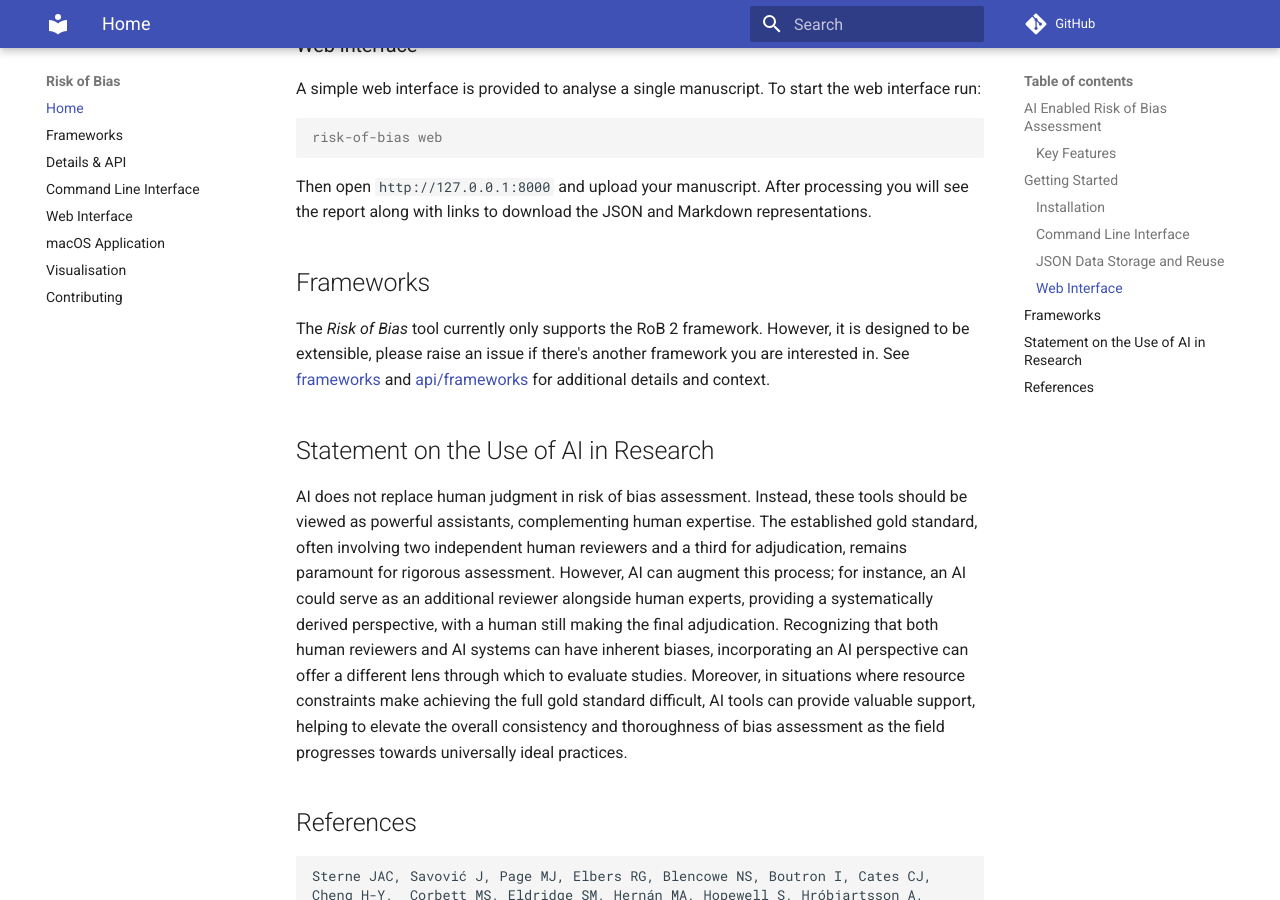
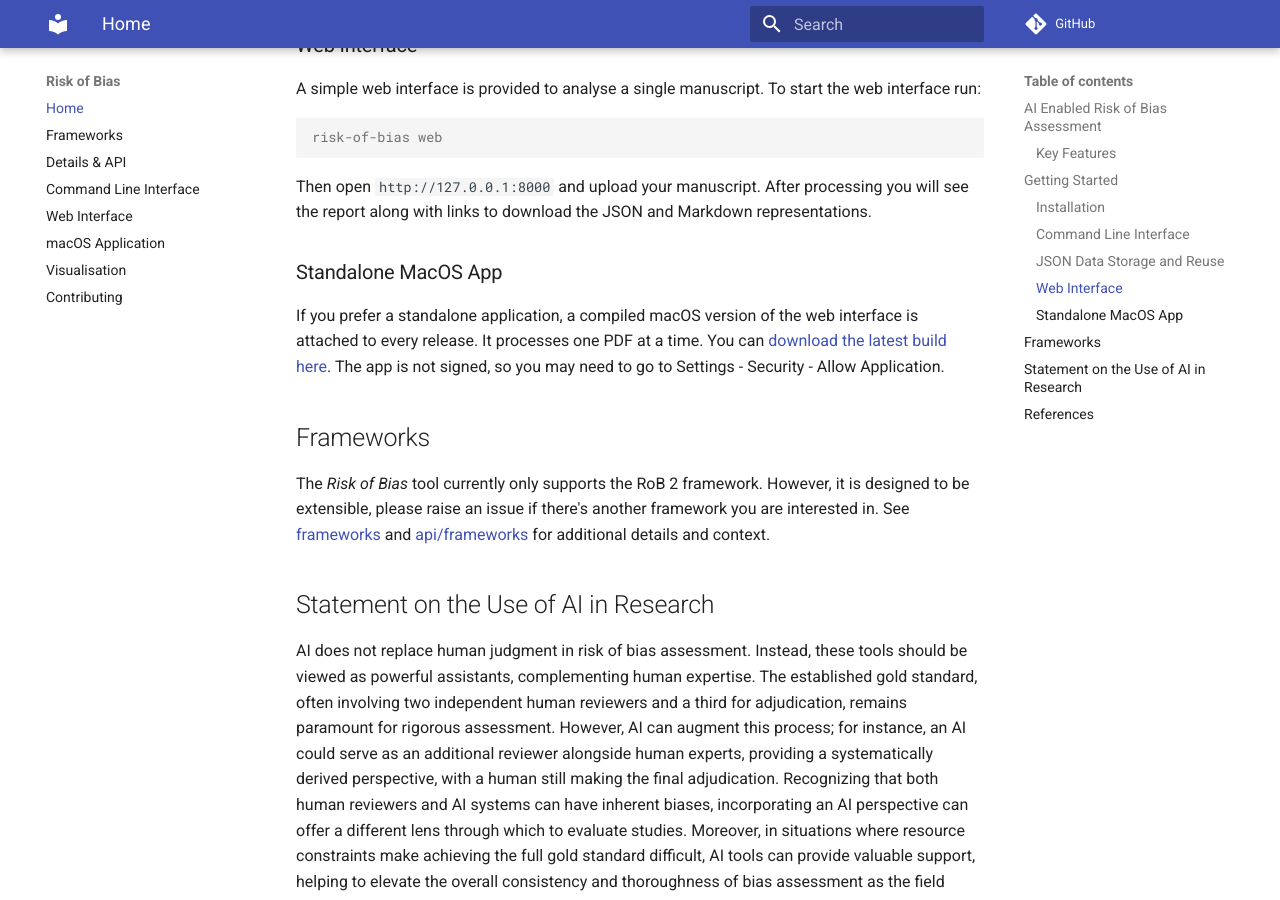
Before and after one commit to rob-luke/risk-of-bias, an MkDocs documentation site: the page built from docs/index.md, in a window 1280 px wide and 900 px high, scrolled down 2440 px. Built offline with MkDocs 1.6.1 and Material for MkDocs 9.7.7, drawn with Linux system fonts in a browser that asks for light colours; comment, search, counter and statistics services are not loaded.

Commit message:
docs: add mac release link (#57)

```diff
--- a/docs/index.md
+++ b/docs/index.md
@@ -109,6 +109,15 @@ After processing you will see the report along with links to
 download the JSON and Markdown representations.
 
 
+### Standalone MacOS App
+
+If you prefer a standalone application, a compiled macOS version of the web
+interface is attached to every release. It processes one PDF at a time. You can
+[download the latest build here](https://github.com/rob-luke/risk-of-bias/releases/latest/download/RiskOfBias).
+The app is not signed, so you may need to go to Settings - Security - Allow Application.
+
+
+
 ## Frameworks
 
 The _Risk of Bias_ tool currently only supports the RoB 2 framework.
```
Also changed, not shown: README.md (+8 -0 lines), docs/mac_app.md (+3 -0 lines), docs/web.md (+4 -0 lines).
